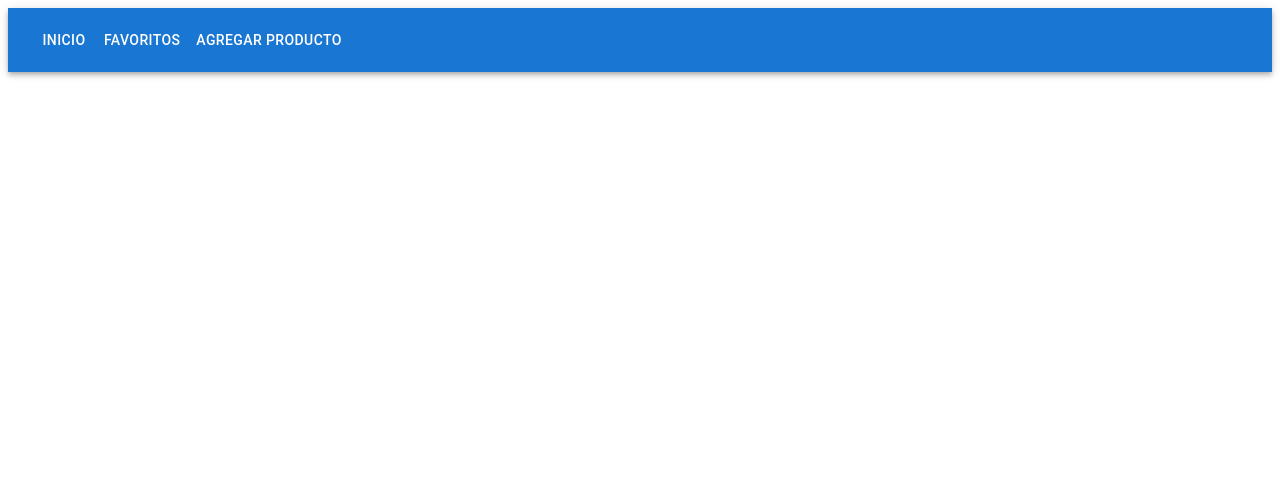
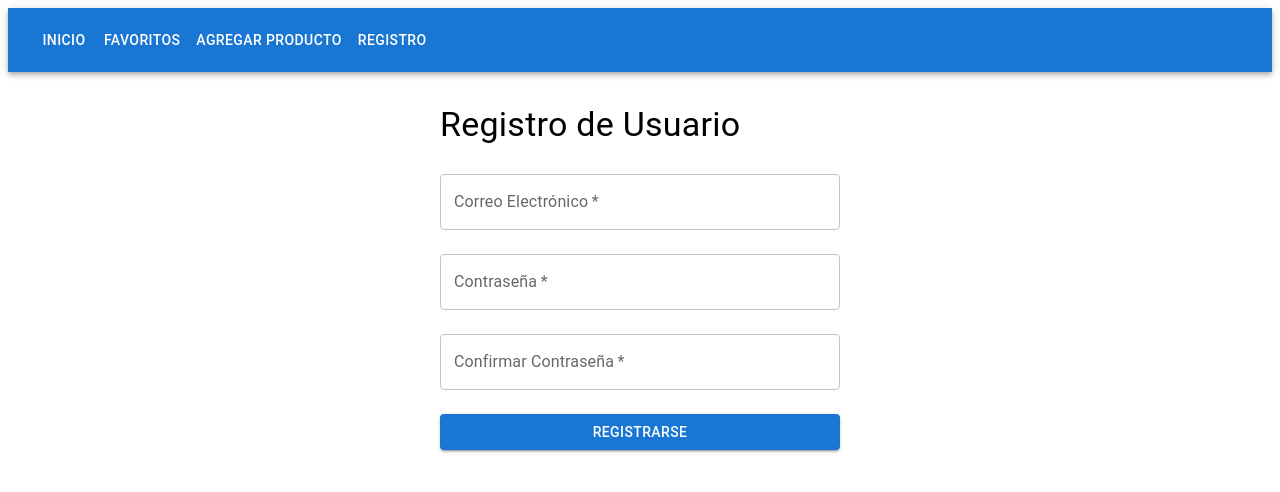
Before and after one commit to 013Frank/pv_tp_integrador_grupo15, a React (Vite) app: page /register in a window 1280 px wide. Shown: the top 492 px of the page. Built offline with nearby package versions, Linux system fonts and the light colour scheme.

Commit message:
AgregoPaginaYFormulario_Registro

```diff
--- a/src/App.jsx
+++ b/src/App.jsx
@@ -5,6 +5,7 @@ import Home from './pages/Home';
 import FavoritesPage from './pages/FavoritesPage';
 import ProductDetailPage from './pages/ProductDetailPage';
 import ProductFormPage from './pages/ProductFormPage';
+import RegisterPage from './pages/RegisterPage';
 
 function App() {
   return (
@@ -20,6 +21,9 @@ function App() {
           <Button color="inherit" component={Link} to="/add">
             Agregar Producto
           </Button>
+          <Button color="inherit" component={Link} to="/register">
+          Registro
+          </Button>
         </Toolbar>
       </AppBar>
       <Container style={{ marginTop: 20 }}>
@@ -29,6 +33,7 @@ function App() {
           <Route path="/product/:id" element={<ProductDetailPage />} />
           <Route path="/add" element={<ProductFormPage />} />
           <Route path="/edit/:id" element={<ProductFormPage />} />
+          <Route path="/register" element={<RegisterPage />} />
         </Routes>
       </Container>
     </>
--- /dev/null
+++ b/src/components/RegisterForm.jsx
@@ -0,0 +1,103 @@
+import { useState } from 'react';
+import { TextField, Button, Typography, Box, Alert } from '@mui/material';
+import { useNavigate } from 'react-router-dom';
+
+const RegisterForm = () => {
+  const [formData, setFormData] = useState({
+    email: '',
+    password: '',
+    confirmPassword: ''
+  });
+  const [error, setError] = useState('');
+  const [success, setSuccess] = useState('');
+  const navigate = useNavigate();
+
+  const handleChange = e => {
+    const { name, value } = e.target;
+    setFormData(prev => ({ ...prev, [name]: value }));
+    setError('');
+    setSuccess('');
+  };
+
+  const validateEmail = email => {
+    // Validación básica de email
+    return /^[^\s@]+@[^\s@]+\.[^\s@]+$/.test(email);
+  };
+
+  const handleSubmit = e => {
+    e.preventDefault();
+
+    const { email, password, confirmPassword } = formData;
+
+    // Validaciones
+    if (!validateEmail(email)) {
+      return setError('Correo electrónico no válido.');
+    }
+    if (password.length < 6) {
+      return setError('La contraseña debe tener al menos 6 caracteres.');
+    }
+    if (password !== confirmPassword) {
+      return setError('Las contraseñas no coinciden.');
+    }
+
+    // Guardar en localStorage
+    const existingUsers = JSON.parse(localStorage.getItem('users')) || [];
+    const userExists = existingUsers.some(user => user.email === email);
+    if (userExists) {
+      return setError('Este correo ya está registrado.');
+    }
+
+    const newUser = { email, password };
+    localStorage.setItem('users', JSON.stringify([...existingUsers, newUser]));
+
+    setSuccess('Usuario registrado con éxito.');
+    setTimeout(() => {
+      navigate('/login');
+    }, 1500);
+  };
+
+  return (
+    <Box maxWidth={400} mx="auto" mt={4} component="form" onSubmit={handleSubmit}>
+      <Typography variant="h4" gutterBottom>Registro de Usuario</Typography>
+
+      {error && <Alert severity="error" sx={{ mb: 2 }}>{error}</Alert>}
+      {success && <Alert severity="success" sx={{ mb: 2 }}>{success}</Alert>}
+
+      <TextField
+        fullWidth
+        label="Correo Electrónico"
+        name="email"
+        type="email"
+        value={formData.email}
+        onChange={handleChange}
+        margin="normal"
+        required
+      />
+      <TextField
+        fullWidth
+        label="Contraseña"
+        name="password"
+        type="password"
+        value={formData.password}
+        onChange={handleChange}
+        margin="normal"
+        required
+      />
+      <TextField
+        fullWidth
+        label="Confirmar Contraseña"
+        name="confirmPassword"
+        type="password"
+        value={formData.confirmPassword}
+        onChange={handleChange}
+        margin="normal"
+        required
+      />
+      <Button type="submit" variant="contained" fullWidth sx={{ mt: 2 }}>
+        Registrarse
+      </Button>
+    </Box>
+  );
+};
+
+export default RegisterForm;
--- /dev/null
+++ b/src/pages/RegisterPage.jsx
@@ -0,0 +1,7 @@
+import RegisterForm from '../components/RegisterForm';
+
+const RegisterPage = () => {
+  return <RegisterForm />;
+};
+
+export default RegisterPage;
```
